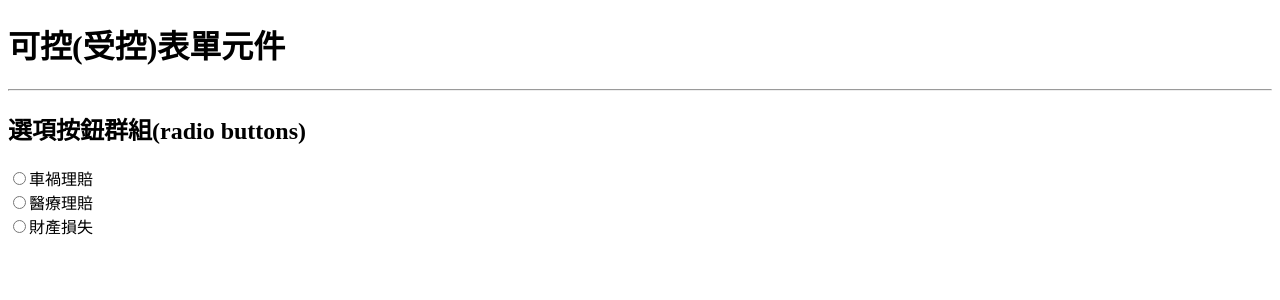
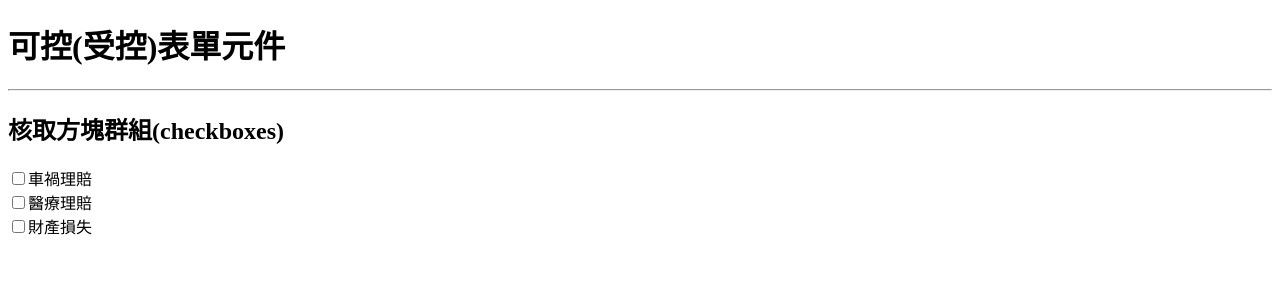
Before and after one commit to eyesofkids/react-mli-com, a Next.js app in the folder course/: page /ch-06-form/controlled in a window 1280 px wide. Shown: the top 300 px of the page. Built offline with nearby package versions, Linux system fonts and the light colour scheme.

Commit message:
表單_可控表單元件_核取方塊群組checkboxes

```diff
--- /dev/null
+++ b/course/app/ch-06-form/controlled/_components/my-checkboxes.js
@@ -0,0 +1,48 @@
+'use client'
+
+import { useState } from 'react'
+
+export default function MyCheckboxes() {
+  // 選項用字串陣列(或來自資料庫可以用物件陣列)
+  const typeOptions = ['車禍理賠', '醫療理賠', '財產損失']
+  // 先轉換為物件陣列，並加入屬性其一布林值來對應核取方塊
+  const initState = typeOptions.map((v, i) => {
+    return { id: i + 1, label: v, checked: false }
+  })
+  // 定義狀態
+  const [typeValues, setTypeValues] = useState(initState)
+
+  // 處理點按事件
+  const handleToggle = (id) => {
+    const nextTypeValues = typeValues.map((v) => {
+      // 如果找到v.id為id的成員，則作checked屬性的反相
+      if (v.id === id) return { ...v, checked: !v.checked }
+      // 其它物件直接返回
+      else return v
+    })
+
+    // 3
+    setTypeValues(nextTypeValues)
+  }
+
+  return (
+    <>
+      <h2>核取方塊群組(checkboxes)</h2>
+      {typeValues.map((v, i) => {
+        return (
+          <div key={v.id}>
+            <input
+              type="checkbox"
+              value={v.label}
+              checked={v.checked}
+              onChange={() => {
+                handleToggle(v.id)
+              }}
+            />
+            {v.label}
+          </div>
+        )
+      })}
+    </>
+  )
+}
--- a/course/app/ch-06-form/controlled/page.js
+++ b/course/app/ch-06-form/controlled/page.js
@@ -4,13 +4,15 @@ import MyInput from './_components/my-input'
 import MyTextarea from './_components/my-textarea'
 import MySelect from './_components/my-select'
 import MyRadioButtons from './_components/my-radio-buttons'
+import MyCheckboxes from './_components/my-checkboxes'
 
 export default function ControlledPage() {
   return (
     <>
       <h1>可控(受控)表單元件</h1>
       <hr />
-      <MyRadioButtons />
+      <MyCheckboxes />
+      {/* <MyRadioButtons /> */}
       {/* <MySelect /> */}
       {/* <MyTextarea /> */}
       {/* <MyInput /> */}
```
